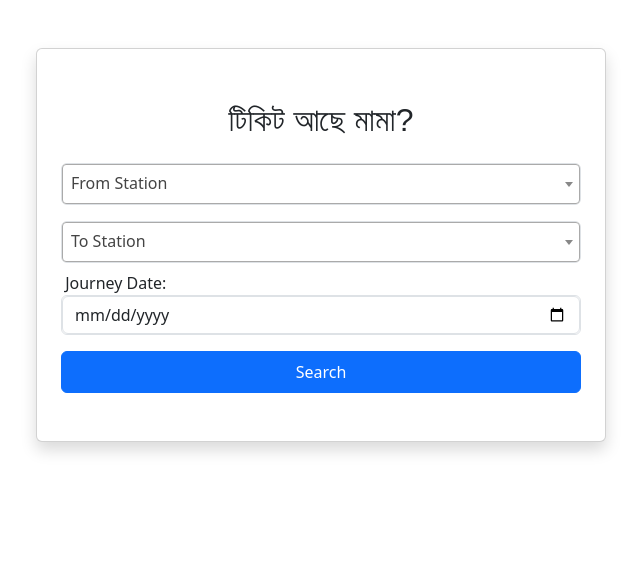
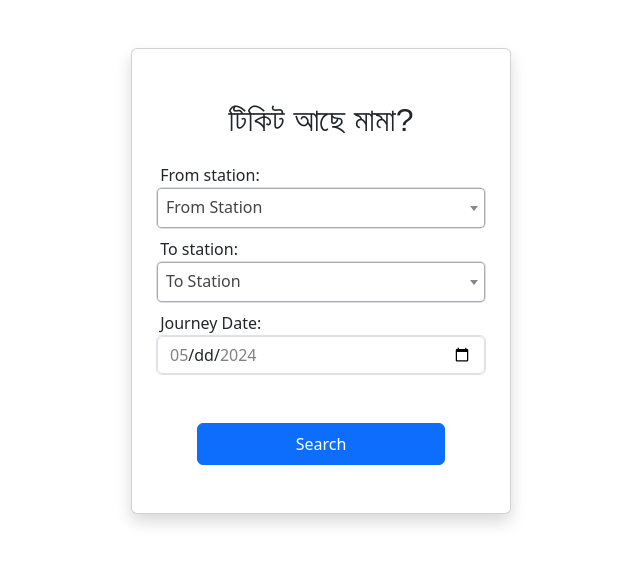
Before and after one commit to myfileuploadmult/ticketase, a Flask app: page / in a window 1280 px wide. Shown: the top 564 px of the page, without its empty margins (319-959 px from the left). Run offline with Flask 3, Linux system fonts and the light colour scheme; some libraries are stand-ins or nearby versions; some web fonts are replaced.

Commit message:
date input range added, buy header added & input field labels added

```diff
--- a/app.py
+++ b/app.py
@@ -60,7 +60,7 @@
 for seat in const_seat_types:
     # table_header += f"\t {const_seat_types[seat]['type']}"
     table_headers_list.append(const_seat_types[seat]['type'])
-
+table_headers_list.append("Buy")
 
 def getStationListByTrainCode(train_id):
     url = 'https://railspaapi.shohoz.com/v1.0/web/train-routes'
--- a/templates/index.html
+++ b/templates/index.html
@@ -44,7 +44,7 @@
         <form
           action="/"
           method="post"
-          class="col col-lg-6 card px-4 py-5 shadow mx-4"
+          class="col col-lg-4 card px-4 py-5 shadow mx-4"
         >
           <h2 class="text-center mb-4 mt-1 title-big">টিকিট আছে মামা?</h2>
           <!-- <div class="form-group mb-3 border rounded">
@@ -57,7 +57,10 @@
               required
             />
           </div> -->
-          <div class="form-group mb-3 border rounded">
+          <label for="journey_date_input_field" class="font-weight-bold"
+            >&nbsp;From station:</label
+          >
+          <div class="form-group mb-2 border rounded">
             <select
               class="js-example-basic-single form-control"
               name="from_city"
@@ -69,6 +72,8 @@
               {% endfor %}
             </select>
           </div>
+
+          <label for="journey_date_input_field">&nbsp;To station:</label>
           <div class="form-group mb-2 border rounded">
             <select
               class="js-example-basic-single form-control"
@@ -92,7 +97,7 @@
             />
           </div> -->
           <label for="journey_date_input_field">&nbsp;Journey Date:</label>
-          <div class="form-group mb-3 border rounded">
+          <div class="form-group mb-5 border rounded">
             <input
               name="journey_date"
               class="form-control"
@@ -102,9 +107,11 @@
               type="date"
             />
           </div>
-          <button type="submit" class="btn btn-primary w-100 py-2">
-            Search
-          </button>
+          <center>
+            <button type="submit" class="btn btn-primary w-75 py-2">
+              Search
+            </button>
+          </center>
         </form>
         {% endblock %}
       </div>
@@ -212,7 +219,27 @@
     <script src="https://cdn.jsdelivr.net/npm/select2@4.1.0-rc.0/dist/js/select2.min.js"></script>
     <script>
       $(document).ready(function () {
+        function formatDate(addDays) {
+          var dtToday = new Date();
+          dtToday.setDate(dtToday.getDate() + addDays);
+
+          var month = dtToday.getMonth() + 1;
+          var day = dtToday.getDate();
+          var year = dtToday.getFullYear();
+
+          if (month < 10) month = "0" + month.toString();
+          if (day < 10) day = "0" + day.toString();
+
+          var maxDate = year + "-" + month + "-" + day;
+          return maxDate;
+        }
+
         $(".js-example-basic-single").select2();
+
+        //date max
+        $("#journey_date_input_field").attr("max", formatDate(10));
+        $("#journey_date_input_field").attr("min", formatDate(0));
+        console.log(maxDate);
       });
     </script>
   </body>
```
